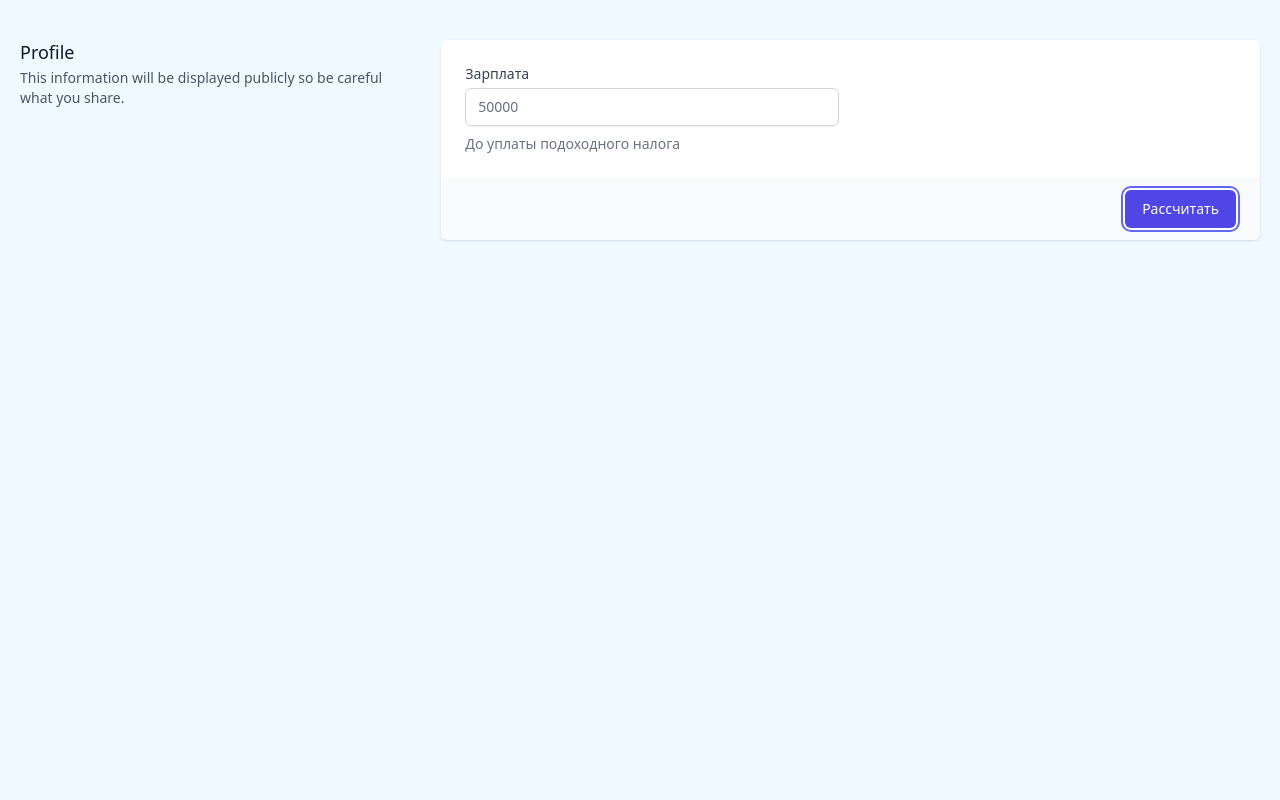
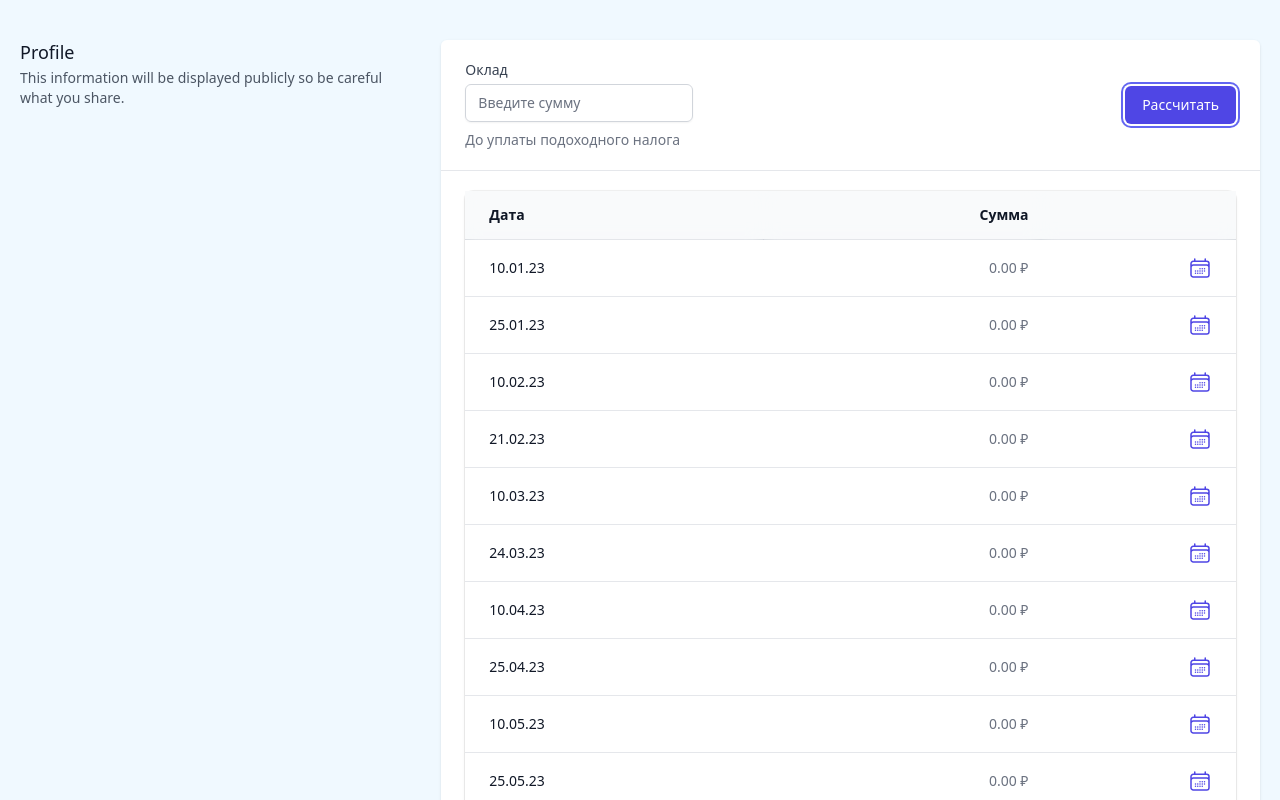
Before and after one commit to somefix/calculate-advance, a Nuxt app: page / in a window 1280 px wide. Both pictures are taken after a click on the button "Рассчитать". Shown: the top 800 px of the page. Built offline with nearby package versions, Linux system fonts and the light colour scheme.

Commit message:
update
1. Доработал стили и верстку;
2. Завершил алгоритм подсчета.

```diff
--- a/components/Calculate.vue
+++ b/components/Calculate.vue
@@ -1,26 +1,66 @@
 <template>
   <div class="md:grid md:grid-cols-3 md:gap-6">
     <div class="md:col-span-1">
-      <div class="px-4 sm:px-0">
+      <div class="px-4 sm:px-0 sticky top-0">
         <h3 class="text-lg font-medium leading-6 text-gray-900">Profile</h3>
         <p class="mt-1 text-sm text-gray-600">This information will be displayed publicly so be careful what you share.</p>
       </div>
     </div>
+
     <div class="mt-5 md:col-span-2 md:mt-0">
       <div class="shadow sm:overflow-hidden sm:rounded-md">
-        <div class="space-y-6 bg-white px-4 py-5 sm:p-6">
-          <div class="grid grid-cols-2 gap-6">
-            <div class="col-span-2 sm:col-span-1">
-              <label for="company-website" class="block text-sm font-medium text-gray-700">Зарплата</label>
+        <div class="border-b border-gray-200 bg-white px-4 py-5 sm:px-6">
+          <div class="-ml-4 -mt-4 flex flex-wrap items-center justify-between sm:flex-nowrap">
+            <div class="ml-4 mt-4">
+              <label for="company-website" class="block text-sm font-medium text-gray-700">Оклад</label>
               <div class="mt-1 flex rounded-md shadow-sm">
-                <input id="company-website" v-model="salary" type="number" name="company-website" class="block w-full flex-1 rounded-none rounded-l-md rounded-r-md border-gray-300 focus:border-indigo-500 focus:ring-indigo-500 sm:text-sm" placeholder="50000">
+                <input id="company-website" v-model="salary" type="number" name="company-website" class="block w-full flex-1 rounded-none rounded-l-md rounded-r-md border-gray-300 focus:border-indigo-500 focus:ring-indigo-500 sm:text-sm" placeholder="Введите сумму">
               </div>
               <p id="email-description" class="mt-2 text-sm text-gray-500">До уплаты подоходного налога</p>
             </div>
+            <div class="ml-4 mt-4 flex-shrink-0">
+              <button type="button" class="relative inline-flex items-center rounded-md border border-transparent bg-indigo-600 px-4 py-2 text-sm font-medium text-white shadow-sm hover:bg-indigo-700 focus:outline-none focus:ring-2 focus:ring-indigo-500 focus:ring-offset-2" @click="calculate">Рассчитать</button>
+            </div>
           </div>
         </div>
-        <div class="bg-gray-50 px-4 py-3 text-right sm:px-6">
-          <button class="inline-flex justify-center rounded-md border border-transparent bg-indigo-600 py-2 px-4 text-sm font-medium text-white shadow-sm hover:bg-indigo-700 focus:outline-none focus:ring-2 focus:ring-indigo-500 focus:ring-offset-2" @click="calculate">Рассчитать</button>
+
+        <div v-if="data" class="space-y-6 bg-white px-4 py-0 md:p-6 md:py-5">
+          <div class="flex flex-col">
+            <div class="-my-2 -mx-4 sm:-mx-6 lg:-mx-8">
+              <div class="inline-block min-w-full py-2 align-middle md:px-6 lg:px-8">
+                <div class="shadow ring-1 ring-black ring-opacity-5 md:rounded-lg">
+                  <table class="min-w-full divide-y divide-gray-300">
+                    <thead class="bg-gray-50">
+                      <tr>
+                        <th scope="col" class="sticky top-0 z-10 border-b border-gray-300 bg-gray-50 bg-opacity-75 py-3.5 pl-4 pr-3 text-left text-sm font-semibold text-gray-900 backdrop-blur backdrop-filter sm:pl-6">Дата</th>
+                        <th scope="col" class="sticky top-0 z-10 border-b border-gray-300 bg-gray-50 bg-opacity-75 px-3 py-3.5 text-right text-sm font-semibold text-gray-900 backdrop-blur backdrop-filter sm:pl-6">Сумма</th>
+                        <th scope="col" class="sticky top-0 z-10 border-b border-gray-300 bg-gray-50 bg-opacity-75 px-3 py-3.5 text-right text-sm font-semibold text-gray-900 backdrop-blur backdrop-filter sm:pl-6">
+                          <span class="sr-only">Добавить в календарь</span>
+                        </th>
+                      </tr>
+                    </thead>
+                    <tbody class="divide-y divide-gray-200 bg-white">
+                      <tr v-for="(item, idx) in sortedData" :key="idx">
+                        <td class="whitespace-nowrap py-4 pl-4 pr-3 text-left text-sm font-medium text-gray-900 sm:pl-6">{{ item.date }}</td>
+                        <td class="whitespace-nowrap px-3 py-4 text-right text-sm text-gray-500">{{ getPrice(item.salary) }}</td>
+                        <td class="whitespace-nowrap py-4 pl-3 pr-4 sm:pr-6 flex justify-end">
+                          <svg xmlns="http://www.w3.org/2000/svg" fill="none" viewBox="0 0 24 24" stroke-width="1.5" stroke="currentColor" class="w-6 h-6 text-indigo-600 hover:text-indigo-900 cursor-pointer" @click="addToCalendar(item.date)">
+                            <path stroke-linecap="round" stroke-linejoin="round" d="M6.75 3v2.25M17.25 3v2.25M3 18.75V7.5a2.25 2.25 0 012.25-2.25h13.5A2.25 2.25 0 0121 7.5v11.25m-18 0A2.25 2.25 0 005.25 21h13.5A2.25 2.25 0 0021 18.75m-18 0v-7.5A2.25 2.25 0 015.25 9h13.5A2.25 2.25 0 0121 11.25v7.5m-9-6h.008v.008H12v-.008zM12 15h.008v.008H12V15zm0 2.25h.008v.008H12v-.008zM9.75 15h.008v.008H9.75V15zm0 2.25h.008v.008H9.75v-.008zM7.5 15h.008v.008H7.5V15zm0 2.25h.008v.008H7.5v-.008zm6.75-4.5h.008v.008h-.008v-.008zm0 2.25h.008v.008h-.008V15zm0 2.25h.008v.008h-.008v-.008zm2.25-4.5h.008v.008H16.5v-.008zm0 2.25h.008v.008H16.5V15z" />
+                          </svg>
+                        </td>
+                      </tr>
+                    </tbody>
+                    <tfoot>
+                      <tr>
+                        <th scope="row" colspan="1" class="hidden py-4 pl-4 pr-3 text-right text-sm font-semibold text-gray-900 sm:table-cell sm:pl-6">Итого</th>
+                        <th class="whitespace-nowrap px-3 py-4 text-right text-sm font-semibold text-gray-900">{{ getPrice(totalSalary) }}</th>
+                      </tr>
+                    </tfoot>
+                  </table>
+                </div>
+              </div>
+            </div>
+          </div>
         </div>
       </div>
     </div>
@@ -29,9 +69,17 @@
 
 
 <script>
+import map from "lodash/map";
+import sortBy from "lodash/sortBy";
+import reduce from "lodash/reduce";
+import concat from "lodash/concat";
 import divide from "lodash/divide";
+import groupBy from "lodash/groupBy";
 import multiply from "lodash/multiply";
+import mapValues from "lodash/mapValues";
 import difference from "lodash/difference";
+import { google } from "calendar-link";
+import formatters from "@/utils/formatters"
 
 import CALENDAR from '@/services/mock/calendaries/2023.json'
 
@@ -45,12 +93,28 @@ export default {
     data: null,
   }),
   computed: {
-    url: (vm) =>
-      `https://raw.githubusercontent.com/xmlcalendar/xmlcalendar.github.io/main/data/ru/${vm.year}/calendar.json`,
     calendarData: () => CALENDAR,
+    groupedByMonth: (vm) => mapValues(groupBy(vm.data, 'month'), (item) => item?.[0]) ?? {},
+    calculatedSalary: (vm) => mapValues(vm.groupedByMonth, (item) => {
+      const { firstHalfWorkDays, dayCost: currentMonthDayCost, year, month, paydays } = item;
+      const { secondHalfWorkDays = [], dayCost: previousMonthDayCost = 0 } = vm.groupedByMonth?.[month - 1] ?? {};
+      const salary = multiply(multiply(previousMonthDayCost, secondHalfWorkDays.length), 0.87);
+      const prepaid = multiply(multiply(currentMonthDayCost, firstHalfWorkDays.length), 0.87);
+      const paydaysSalary = map([salary, prepaid], (item, idx) => ({ date: vm.formatDate(new Date(year, month - 1, paydays?.[idx])), salary: item }));
+
+      return { ...item, paydays: paydaysSalary };
+    }),
+    paydays: (vm) => reduce(vm.calculatedSalary, (res, val) => {
+      res = concat(res, val.paydays);
+
+      return res;
+    }, []),
+    sortedData: (vm) => sortBy(vm.paydays, (item) => new Date(item.date)),
+    totalSalary: (vm) => reduce(vm.paydays, (sum, { salary = 0 }) => sum + salary, 0),
   },
   methods: {
     calculate() {
+      this.data = null;
       this.data = this.calendarData.months?.map((item) => {
         const { days, month } = item;
         const holidays = days.split(',').map((day) => parseInt(day, 10));
@@ -63,7 +127,6 @@ export default {
         const dayCost = divide(this.salary, workdaysCount);
         const firstHalfWorkDays = workdays.filter((day) => day <= 15);
         const secondHalfWorkDays = workdays.filter((day) => day > 15);
-        const paydaysSalary = [firstHalfWorkDays, secondHalfWorkDays].map((days) => multiply(multiply(dayCost, days.length), 0.87));
 
         item = {
           month,
@@ -73,11 +136,13 @@ export default {
           holidaysCount,
           workdaysCount,
           paydays,
-          paydaysSalary,
+          dayCost,
+          firstHalfWorkDays,
+          secondHalfWorkDays,
         };
 
         return item;
-      })
+      });
     },
     getPayDay(holidays, payday) {
       if (payday < 1) {
@@ -89,6 +154,29 @@ export default {
 
       return payday
     },
+    formatDate(date) {
+      let dd = date.getDate();
+      let mm = date.getMonth() + 1;
+      let yy = date.getFullYear() % 100;
+
+      if (dd < 10) dd = '0' + dd;
+      if (mm < 10) mm = '0' + mm;
+      if (yy < 10) yy = '0' + yy;
+
+      return dd + '.' + mm + '.' + yy;
+    },
+    addToCalendar(date) {
+      const event = {
+        title: "Зарплата",
+        start: date,
+        allDay: true,
+      };
+
+      google(event);
+    },
+    getPrice(numeric) {
+      return formatters.price(numeric, { currency: true })
+    },
   },
 }
 </script>
--- a/package.json
+++ b/package.json
@@ -11,6 +11,7 @@
     "lint": "yarn lint:js"
   },
   "dependencies": {
+    "calendar-link": "^2.4.0",
     "core-js": "^3.15.1",
     "nuxt": "^2.15.7"
   },
--- /dev/null
+++ b/utils/formatters.js
@@ -0,0 +1,27 @@
+export default {
+  /**
+   * Форматируем цены
+   * @param value             - значение цены
+   * @param options.delimiter - разделитель целой и дробной частей
+   * @param options.currency  - добавить символ валюты
+   * @param options.currencySign - указать свой символ валюты (взамен ₽)
+   * @param options.integer   - извлечь только целое значение
+   */
+  price(value, options) {
+    const fixed = Number(value).toFixed(2);
+    let parts = fixed.split(".");
+    parts[0] = parts[0].replace(/\B(?=(\d{3})+(?!\d))/g, " ");
+
+    if (options?.integer) {
+      parts = [parts[0]];
+    } else {
+      parts = [parts[0], options?.delimiter || ".", parts[1]];
+    }
+
+    if (options?.currency) {
+      parts.push(` ${options.currencySign || "₽"}`);
+    }
+
+    return parts.join("");
+  },
+};
```
Also changed, not shown: 1 other file (tests, documents, lock files or other folders).
